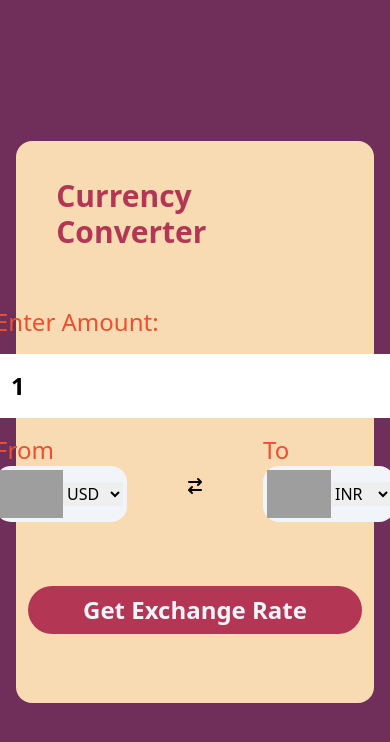
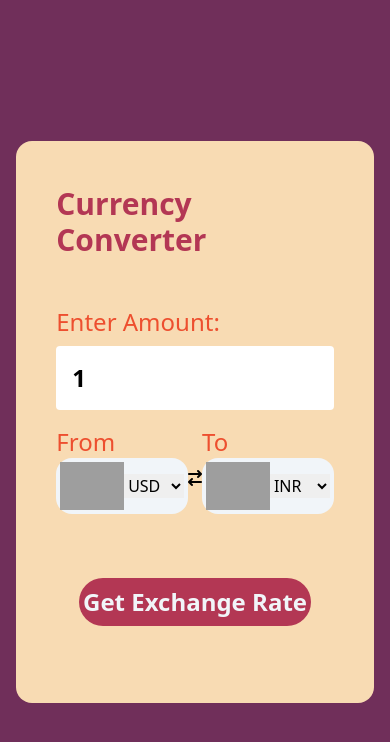
Before and after one commit to jasnoorpal/CurrencyConverter, a plain HTML site: page index.html in a window 390 px wide. Drawn offline with Linux system fonts and the light colour scheme; no server answers; grey boxes are pictures that could not be loaded.

Commit message:
responsive design changes

```diff
--- a/index.html
+++ b/index.html
@@ -13,12 +13,12 @@
 
 <body class="bg-[#702f5a] h-screen w-full flex items-center justify-center">
   <div
-    class="container h-2/3 w-11/12 bg-[#f8dbb3] p-10 rounded-2xl flex items-center justify-center flex-col md:w-auto">
-    <h2 class="font-bold text-3xl text-[#b33754] mb-10">Currency Converter</h2>
+    class="container h-2/3 w-11/12 bg-[#f8dbb3] p-10 rounded-2xl flex items-center justify-center flex-col md:w-auto mh:h-screen">
+    <h2 class="font-bold text-3xl text-[#b33754] mb-10 mh:mb-0">Currency Converter</h2>
     <form class="flex flex-col items-center justify-center">
       <div class="amount">
-        <p class="text-2xl text-[#ed4f2f] font-medium my-4">Enter Amount:</p>
-        <input value="1" type="text" class="p-4 text-2xl font-semibold rounded mb-4">
+        <p class="text-2xl text-[#ed4f2f] font-medium my-2">Enter Amount:</p>
+        <input value="1" type="number" class="p-4 text-2xl font-semibold rounded mb-4 w-full">
       </div>
       <div class="dropdown flex justify-between items-center mb-8 w-full">
         <div class="from">
```
Also changed, not shown: style.css, 1 other file.
